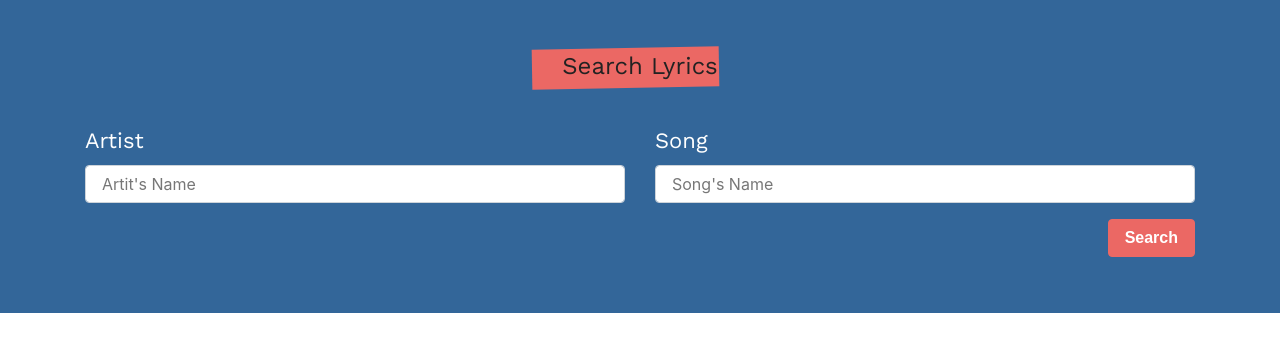
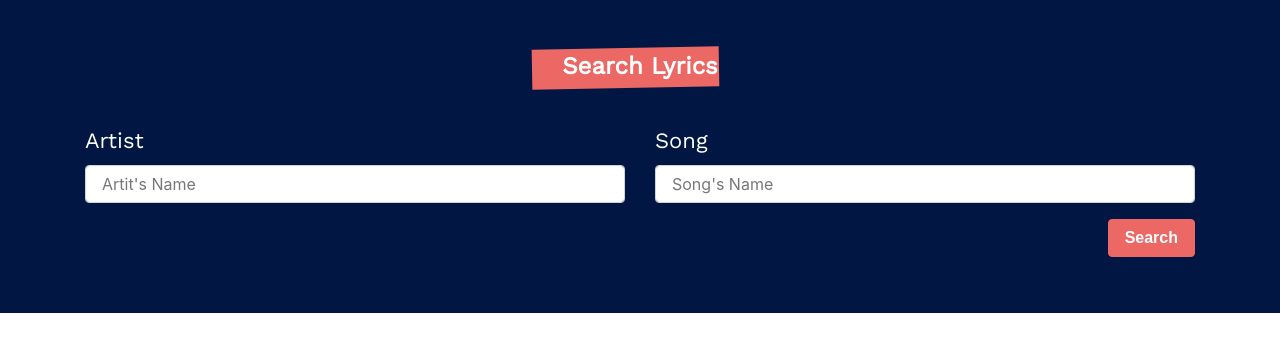
Before and after one commit to angelicamolero/lyrics, a React (Create React App) app: page / in a window 1280 px wide. Shown: the top 352 px of the page. Built offline with nearby package versions, Linux system fonts and the light colour scheme; a web font is replaced by a local one.

Commit message:
fixing some style

```diff
--- a/src/index.css
+++ b/src/index.css
@@ -8,7 +8,9 @@ body {
   -moz-osx-font-smoothing: grayscale;
 }
 
-
+.bg-info {
+  background-color: #021643!important;
+}
 
 label {
   font-family: 'Work Sans', sans-serif;
@@ -24,6 +26,8 @@ legend {
   margin: 0;
   margin-bottom: 40px;
   font-family: 'Work Sans', sans-serif;
+  color: white;
+  font-weight: 600;
 }
 
 legend::before {
```
